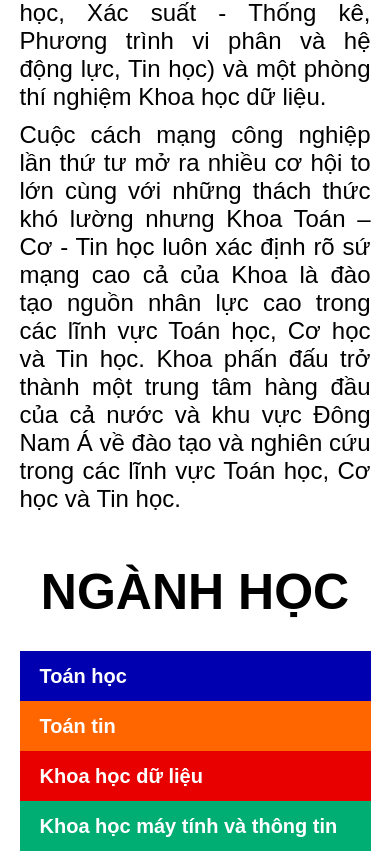
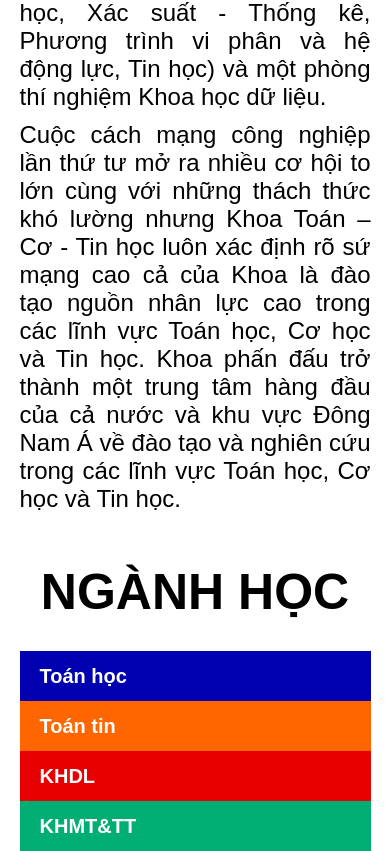
Before and after one commit to HaianCao/MIMportfolio, a plain HTML site: page index.html in a window 390 px wide. Shown: the part 1288-2139 px from the top of the page. Drawn offline with nearby package versions, Linux system fonts and the light colour scheme.

Commit message:
optimize specialization for mobile

```diff
--- a/index.html
+++ b/index.html
@@ -79,7 +79,7 @@
                 <div onclick="changeSpecialization('computer-science')">KHMT&TT</div>
             </div>
             <div class="specialization-info">
-                <div class="specialization-titles-mobile" onclick="changeSpecialization('maths')">Toán học</div>
+                <div class="specialization-titles-mobile" onclick="changeSpecializationMobile('maths')">Toán học</div>
                 <div class="maths specialization-each">
                     <div>TOÁN HỌC</div>
                     <div>
@@ -94,7 +94,7 @@
                         học có thể đăng kí học tập ở bậc thạc sĩ, tiến sĩ.
                     </div>
                 </div>
-                <div class="specialization-titles-mobile" onclick="changeSpecialization('maths-and-informatics')">Toán tin</div>
+                <div class="specialization-titles-mobile" onclick="changeSpecializationMobile('maths-and-informatics')">Toán tin</div>
                 <div class="maths-and-informatics specialization-each">
                     <div>TOÁN TIN</div>
                     <div>
@@ -112,7 +112,8 @@
                         trong các lĩnh vực tính toán khoa học.
                     </div>
                 </div>
-                <div class="specialization-titles-mobile" onclick="changeSpecialization('data-science')">Khoa học dữ liệu</div>
+                <div class="specialization-titles-mobile" onclick="changeSpecializationMobile('data-science')">Khoa học dữ liệu</div>
+                <div class="specialization-titles-mobile" onclick="changeSpecializationMobile('data-science')">KHDL</div>
                 <div class="data-science specialization-each">
                     <div>KHOA HỌC DỮ LIỆU</div>
                     <div>
@@ -132,7 +133,8 @@
                         học.
                     </div>
                 </div>
-                <div class="specialization-titles-mobile" onclick="changeSpecialization('computer-science')">Khoa học máy tính và thông tin</div>
+                <div class="specialization-titles-mobile" onclick="changeSpecializationMobile('computer-science')">Khoa học máy tính và thông tin</div>
+                <div class="specialization-titles-mobile" onclick="changeSpecializationMobile('computer-science')">KHMT&TT</div>
                 <div class="computer-science specialization-each">
                     <div>KHOA HỌC MÁY TÍNH VÀ THÔNG TIN</div>
                     <div>
--- a/scripts/specialization.js
+++ b/scripts/specialization.js
@@ -5,3 +5,20 @@ function changeSpecialization(specialization){
     }
     document.getElementsByClassName(specialization)[0].style.display = 'block';
 }
+
+function changeSpecializationMobile(specialization){
+    let now = document.getElementsByClassName(specialization)[0];
+    let all = document.getElementsByClassName('specialization-each');
+    for(let i = 0; i < all.length; i++){
+        if (all[i] == now){
+            continue;
+        }
+        all[i].style.display = 'none';
+    }
+
+    if(window.getComputedStyle(now).display == "none"){
+        now.style.display = "block";
+    } else {
+        now.style.display = "none";
+    }
+}
--- a/styles/specialization.css
+++ b/styles/specialization.css
@@ -89,7 +89,7 @@
 .specialization-info div div:last-child{
     padding: 20px 5% 20px 5%;
     text-align: justify;
-    font-size: 20px;
+    font-size: x-large;
 }
 
 .specialization-info div img{
@@ -141,7 +141,17 @@
     background-color: rgb(232, 0, 0);
 }
 
-.specialization-titles-mobile:nth-child(7){
+.specialization-titles-mobile:nth-child(6){
+    display: none;
+    background-color: rgb(232, 0, 0);
+}
+
+.specialization-titles-mobile:nth-child(8){
+    background-color: rgb(0, 173, 115);
+}
+
+.specialization-titles-mobile:nth-child(9){
+    display: none;
     background-color: rgb(0, 173, 115);
 }
 
@@ -163,3 +173,21 @@
         display: none;
     }
 }
+
+@media only screen and (max-width: 400px){
+    .specialization-titles-mobile:nth-child(5){
+        display: none;
+    }
+
+    .specialization-titles-mobile:nth-child(6){
+        display: block;
+    }
+
+    .specialization-titles-mobile:nth-child(8){
+        display: none;
+    }
+
+    .specialization-titles-mobile:nth-child(9){
+        display: block;
+    }
+}
```
